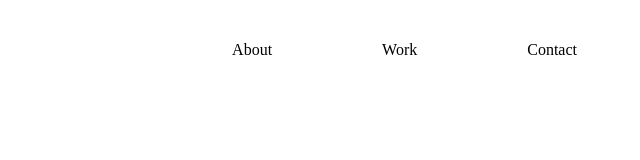
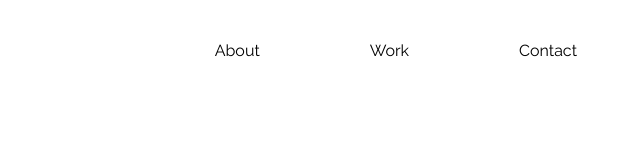
Before and after one commit to utsab/portfolio_project, a plain HTML site: page index.html in a window 1280 px wide. Shown: the full height of the page, 640-1280 px from the left. Drawn offline with Linux system fonts and the light colour scheme.

Commit message:
Added font

```diff
--- a/index.html
+++ b/index.html
@@ -3,7 +3,7 @@
     <head>
        <meta charset="utf-8">
        <link rel="stylesheet" type="text/css" href="style.css">
-
+       <link href="https://fonts.googleapis.com/css?family=Raleway&display=swap" rel="stylesheet">
     </head>
     <body>
         <header>
--- a/style.css
+++ b/style.css
@@ -1,3 +1,7 @@
+
+body {
+    font-family: 'Raleway', sans-serif;
+}
 
 ul {
     list-style: none;
```
